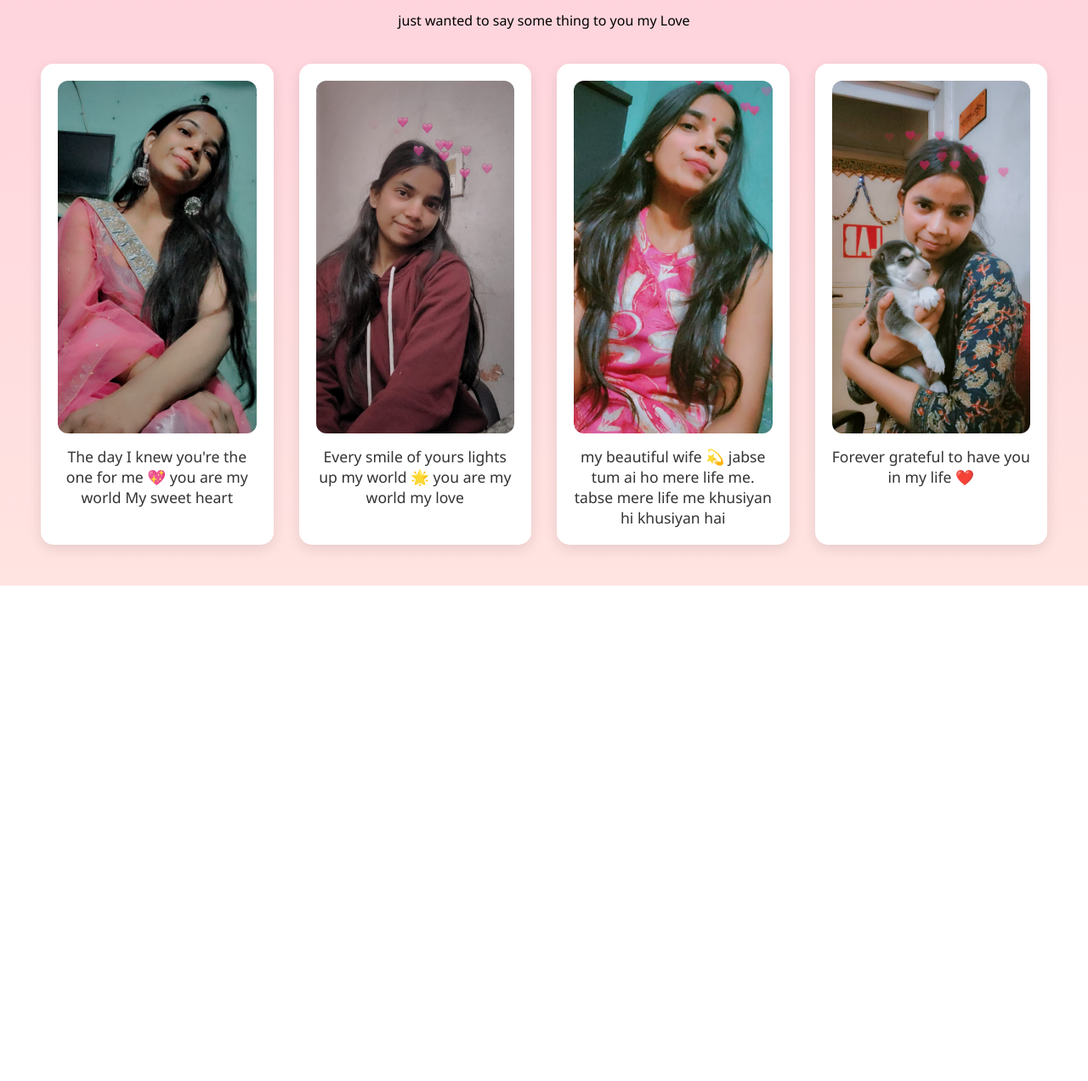
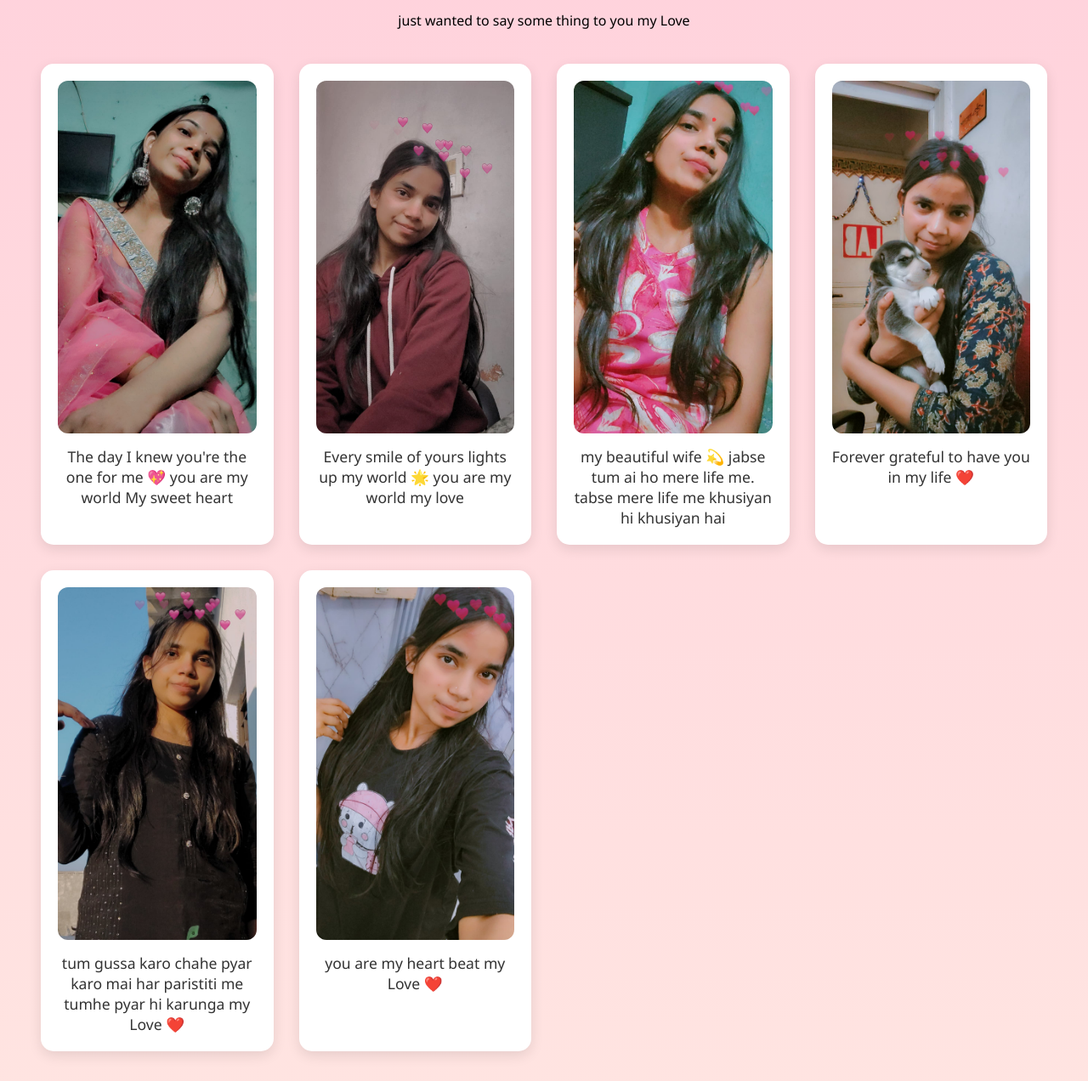
Before and after one commit to princesah18/website, a plain HTML site: page index.html in a window 1280 px wide. Shown: the part 148-1420 px from the top of the page at 85% size. Before the commit the page ends 837 px from the top, so only its background shows below. Drawn offline with Linux system fonts and the light colour scheme.

Commit message:
Add files via upload

```diff
--- a/index.html
+++ b/index.html
@@ -56,13 +56,21 @@
       <div class="caption">Every smile of yours lights up my world 🌟 you are my world my love</div>
     </div>
     <div class="photo-card">
-      <img src="atulll.jpg" alt="Memory 3">
+      <img src="atul3.jpg" alt="Memory 3">
       <div class="caption">my beautiful wife 💫 jabse tum ai ho mere life me. tabse mere life  me khusiyan hi khusiyan hai</div>
     </div>
     <div class="photo-card">
       <img src="atul4.jpg" alt="Memory 4">
       <div class="caption">Forever grateful to have you in my life ❤️</div>
     </div>
+    <div class="photo-card">
+      <img src="atul5.jpg" alt="Memory 4">
+      <div class="caption">tum gussa karo chahe pyar karo mai har paristiti me tumhe pyar hi karunga my Love ❤️</div>
+    </div>
+    <div class="photo-card">
+      <img src="atul6.jpg" alt="Memory 4">
+      <div class="caption">you are my heart beat my Love ❤️</div>
+    </div>
   </div>
 
 
```
Also changed, not shown: atul3.jpg (added), atul5.jpg (added), atul6.jpg (added).
